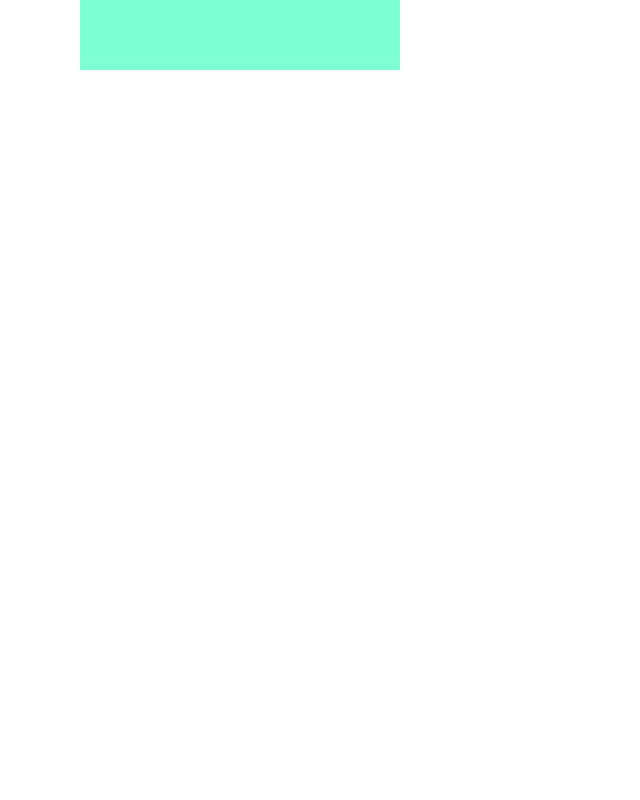
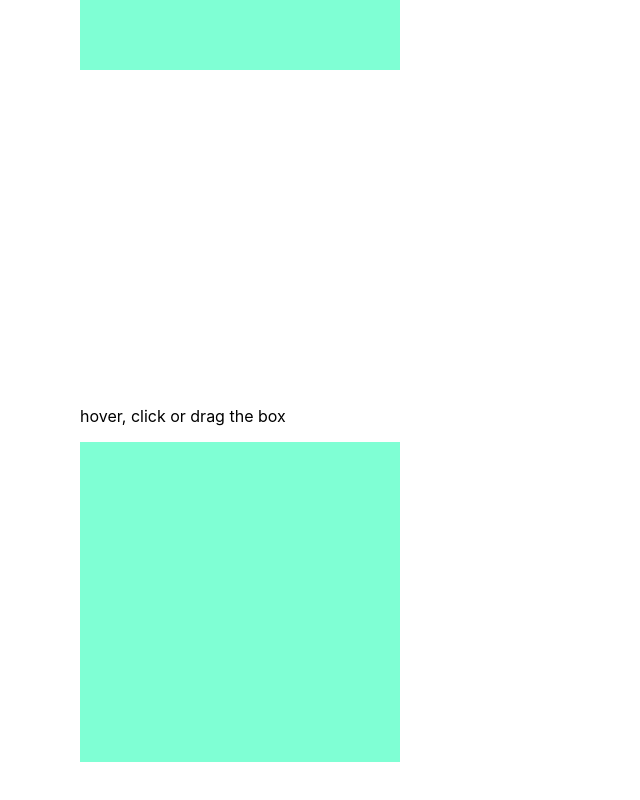
Before and after one commit to AimeurAmin/framer-motion-animations, a React (Create React App) app: page / in a window 1280 px wide. Shown: the part 1058-1858 px from the top of the page, without its empty margins (0-640 px from the left). Before the commit the page ends 1544 px from the top, so only its background shows below. Built offline with nearby package versions, Linux system fonts and the light colour scheme.

Commit message:
adds box3

```diff
--- a/src/App.js
+++ b/src/App.js
@@ -1,14 +1,19 @@
 import './App.css';
 import Box1 from './components/Box1';
 import Box2 from './components/Box2';
+import Box3 from './components/Box3';
 
 function App() {
   return (
     <div className="App">
       <p>click the box</p>
       <Box1 />
+
       <p>hover, click or drag the box</p>
       <Box2 />
+
+      <p>hover, click or drag the box</p>
+      <Box3 />
     </div>
   );
 }
--- /dev/null
+++ b/src/components/Box3.jsx
@@ -0,0 +1,12 @@
+import React from 'react'
+import { motion } from 'framer-motion';
+
+function Box3() {
+  return (
+    <div className="box-container">
+      <motion.div className="box"></motion.div>
+    </div>
+  )
+}
+
+export default Box3
```
